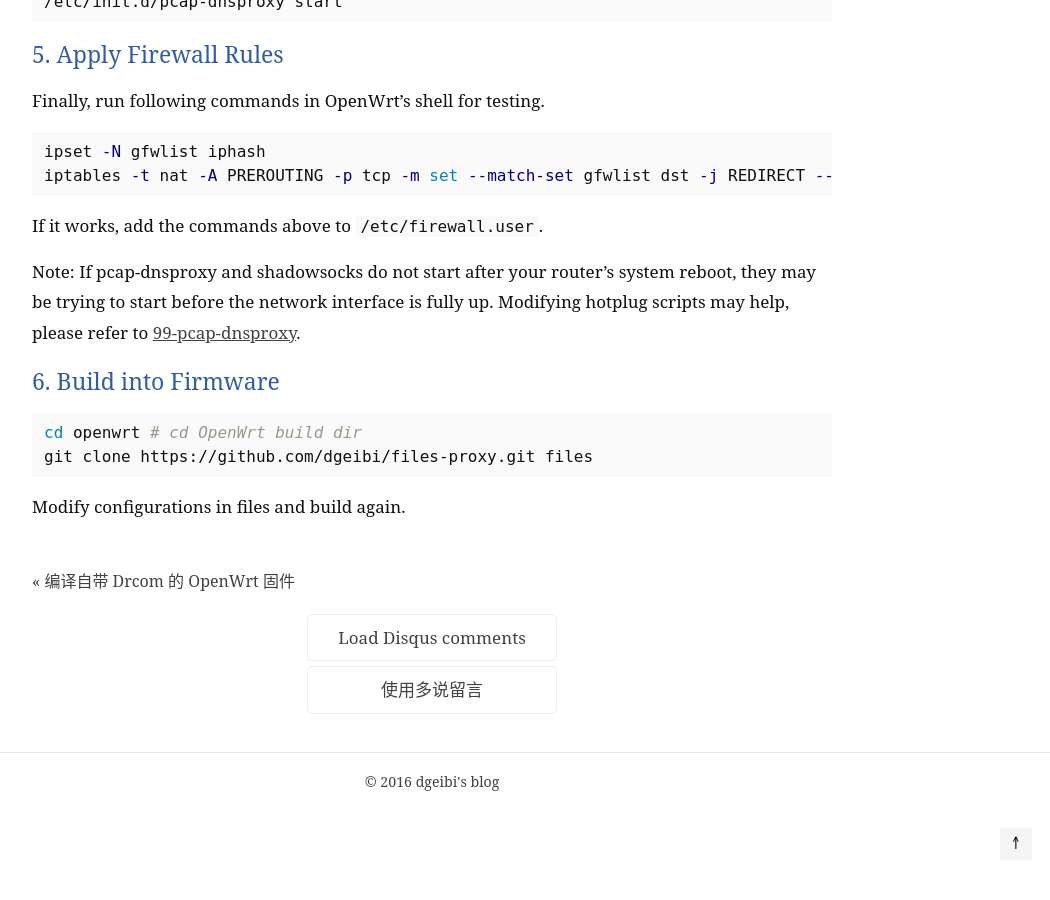
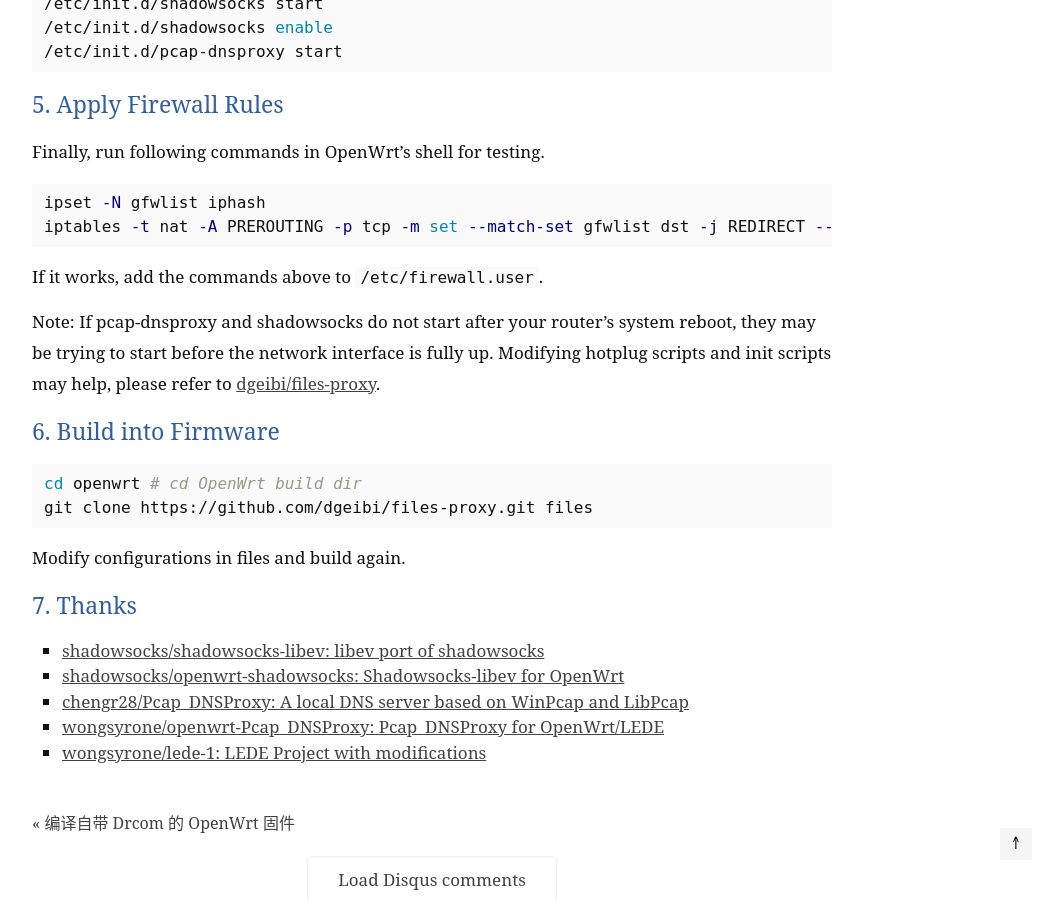
Before and after one commit to dgeibi/dgeibi.github.com, a Jekyll site: the page built from _posts/2016-11-01-openwrt-proxy.md, in a window 1280 px wide and 900 px high, scrolled down 3526 px. Shown: the whole window, without its empty margins (208-1258 px from the left). Built offline with Jekyll 4.4.1, drawn with Linux system fonts in a browser that asks for light colours; comment, search, counter and statistics services are not loaded; before the commit the page ends 4335 px from its top, so only the background shows below that; some of the changed text lies outside the part shown.

Commit message:
update at 2016-11-02 15:49:28 +0800

````diff
--- a/_posts/2016-11-01-openwrt-proxy.md
+++ b/_posts/2016-11-01-openwrt-proxy.md
@@ -57,12 +57,13 @@
     procd_close_instance
 }
 
-reload_service() {
-    stop
-    sleep 5s
-    start
+# launched through hotplug
+boot() {
+    return 0
 }
 ```
+
+create a hotplug script for shadowsocks [60-shadowsocks](https://github.com/dgeibi/files-proxy/blob/master/etc/hotplug.d/iface/60-shadowsocks)
 
 |program|ip|port|
 |-------|--|----|
@@ -151,7 +152,7 @@
 
 If it works, add the commands above to `/etc/firewall.user`.
 
-Note: If pcap-dnsproxy and shadowsocks do not start after your router's system reboot, they may be trying to start before the network interface is fully up. Modifying hotplug scripts may help, please refer to [99-pcap-dnsproxy](https://github.com/dgeibi/files-proxy/blob/master/etc/hotplug.d/iface/99-pcap-dnsproxy).
+Note: If pcap-dnsproxy and shadowsocks do not start after your router's system reboot, they may be trying to start before the network interface is fully up. Modifying hotplug scripts and init scripts may help, please refer to [dgeibi/files-proxy](https://github.com/dgeibi/files-proxy).
 
 ## Build into Firmware
 
@@ -161,3 +162,11 @@
 ```
 
 Modify configurations in files and build again.
+
+## Thanks
+
+- [shadowsocks/shadowsocks-libev: libev port of shadowsocks](https://github.com/shadowsocks/shadowsocks-libev)
+- [shadowsocks/openwrt-shadowsocks: Shadowsocks-libev for OpenWrt](https://github.com/shadowsocks/openwrt-shadowsocks)
+- [chengr28/Pcap_DNSProxy: A local DNS server based on WinPcap and LibPcap](https://github.com/chengr28/Pcap_DNSProxy)
+- [wongsyrone/openwrt-Pcap_DNSProxy: Pcap_DNSProxy for OpenWrt/LEDE](https://github.com/wongsyrone/openwrt-Pcap_DNSProxy)
+- [wongsyrone/lede-1: LEDE Project with modifications](https://github.com/wongsyrone/lede-1)
````
